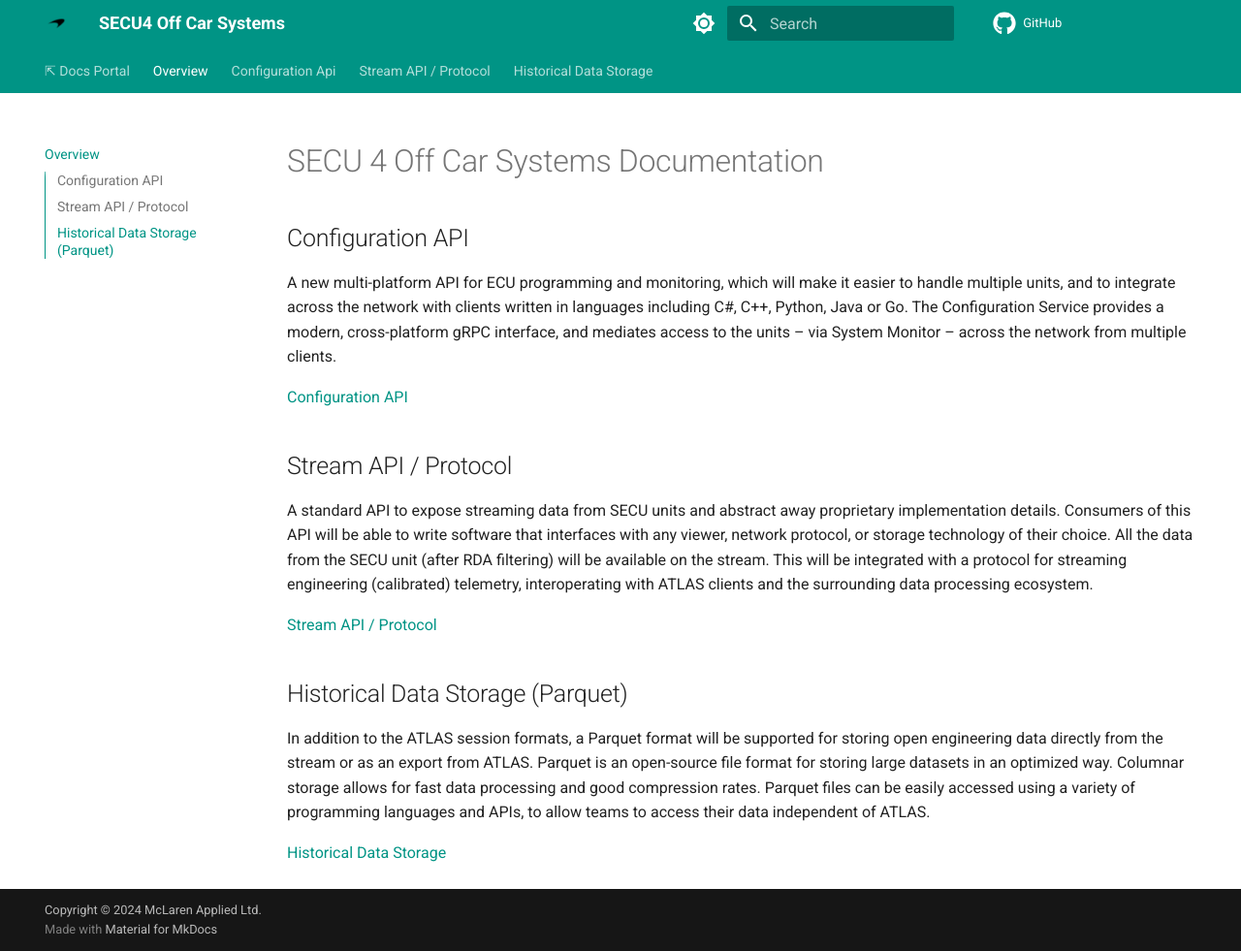
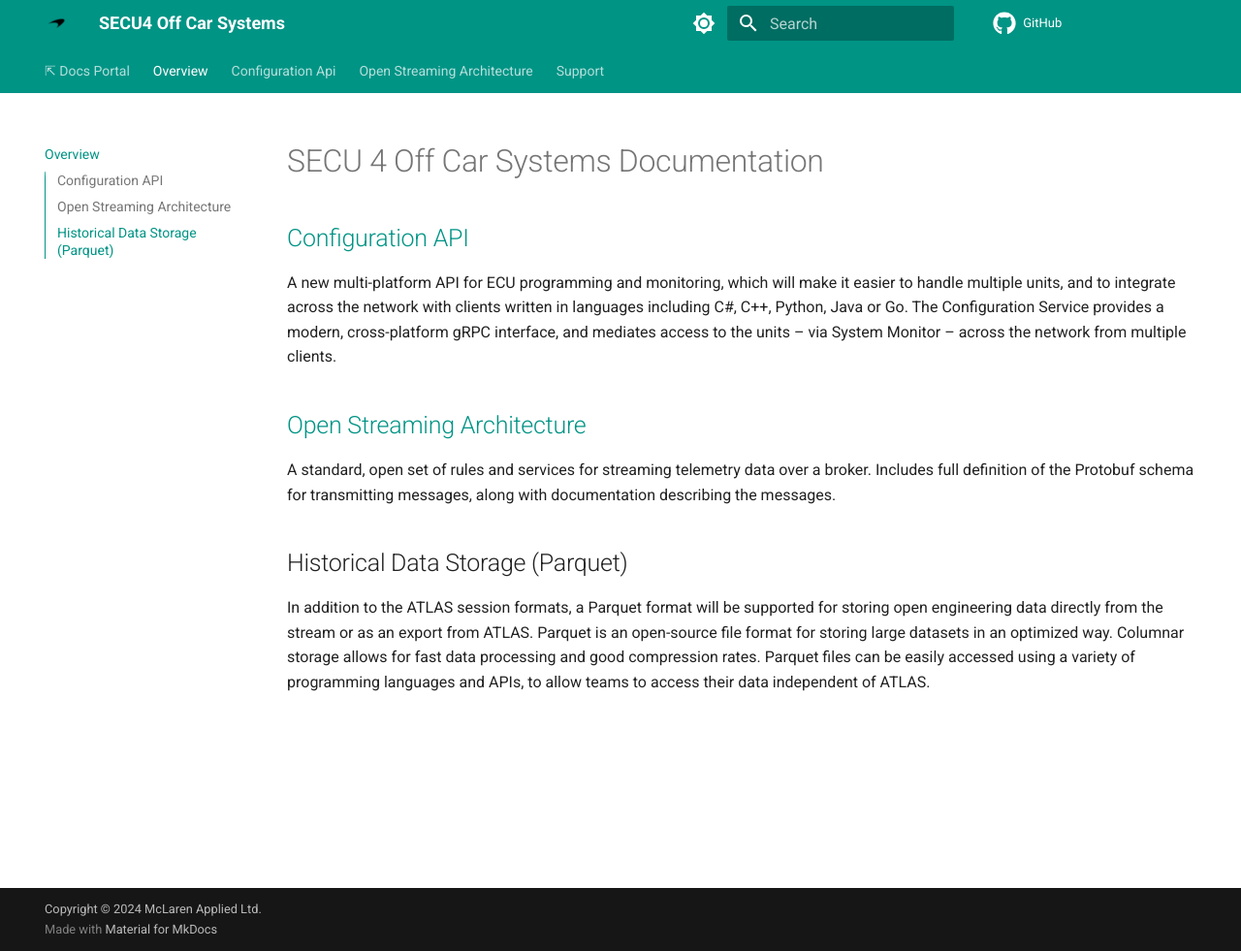
Before and after one commit to mat-docs/SECU4.Site, an MkDocs documentation site: the page built from docs/index.md, in a window 1280 px wide and 981 px high. Shown: the whole window at 97% size. Built offline with MkDocs 1.6.1 and Material for MkDocs 9.7.7, drawn with Linux system fonts in a browser that asks for light colours; comment, search, counter and statistics services are not loaded.

Commit message:
Add documentation for Streaming API (#1)
* Add documentation for Streaming API

* Rename Strean API to Open Streaming Architecture

* Add support page

* Update stream_api.md with Stream Client description

* Add Batching Responses section in stream_api.md

* Add Stream Creation Strategy section in stream_api.md

* Add link to configuration file

* Formatting, rewording, grammar.

* Update stream architecture diagram

* Remove unused files

* Rename stream_api folder to open_streaming_architecture

* Update open streaming index.md

* Rearrange Stream API changes

* Update open streaming overview

* Move Key Generation Service under Stream API

* Update Routing Service Text

* Add Stream API Local Server

* Add link to delivered components

* Rename Stream Api Container to Stream Api Server

* Remove reference to other brokers

* Update links

```diff
--- a/docs/index.md
+++ b/docs/index.md
@@ -1,24 +1,16 @@
 # SECU 4 Off Car Systems Documentation
 
-## Configuration API
+## [Configuration API](configuration_api/index.md)
 A new multi-platform API for ECU programming and monitoring, which will make it easier
 to handle multiple units, and to integrate across the network with clients written in
 languages including C#, C++, Python, Java or Go. The Configuration Service provides a
 modern, cross-platform gRPC interface, and mediates access to the units – via System
 Monitor – across the network from multiple clients.
 
-[Configuration API](configuration_api/index.md)
-
-## Stream API / Protocol
-A standard API to expose streaming data from SECU units and abstract away proprietary
-implementation details. Consumers of this API will be able to write software that
-interfaces with any viewer, network protocol, or storage technology of their choice.
-All the data from the SECU unit (after RDA filtering) will be available on the stream.
-This will be integrated with a protocol for streaming engineering (calibrated)
-telemetry, interoperating with ATLAS clients and the surrounding data processing
-ecosystem.
-
-[Stream API / Protocol](stream_api/index.md)
+## [Open Streaming Architecture](open_streaming_architecture/index.md)
+A standard, open set of rules and services for streaming telemetry data over a broker. Includes full definition of
+the Protobuf schema for transmitting messages, along with documentation describing the
+messages.
 
 ## Historical Data Storage (Parquet)
 In addition to the ATLAS session formats, a Parquet format will be supported for storing
--- a/docs/stream_api/index.md
+++ /dev/null
@@ -1 +0,0 @@
-# Stream API / Protocol
--- a/mkdocs.yml
+++ b/mkdocs.yml
@@ -44,9 +44,16 @@ nav:
       - Overview:                 configuration_api/index.md
       - Protobuf:                 https://github.com/mat-docs/System.Monitor.Configuration.API.Client.Sample/tree/main/Protos
       - Example:                  https://github.com/mat-docs/System.Monitor.Configuration.API.Client.Sample/tree/main
-  - Stream API / Protocol:        stream_api/index.md
-  - Historical Data Storage:      historic_data/index.md
 
+  - Open Streaming Architecture:
+      - Overview:                     open_streaming_architecture/index.md
+      - Stream API:
+        - Overview:                   open_streaming_architecture/stream_api/index.md
+        - Stream Client API:          open_streaming_architecture/stream_api/stream_client.md
+        - Stream Server API:          open_streaming_architecture/stream_api/stream_server.md
+        - Key Generation Service:       open_streaming_architecture/key_generation.md
+
+  - Support:                        support.md
 markdown_extensions:
   - abbr
   - admonition
```
Also changed, not shown: other parts of docs/index.md (+1 -1 lines), README.md (+1 -1 lines), docs/open_streaming_architecture/index.md (added, +49 -0 lines), docs/open_streaming_architecture/key_generation.md (added, +15 -0 lines), docs/open_streaming_architecture/stream_api/index.md (added, +38 -0 lines), docs/open_streaming_architecture/stream_api/stream_client.md (added, +15 -0 lines), docs/open_streaming_architecture/stream_api/stream_server.md (added, +52 -0 lines), docs/support.md (added, +4 -0 lines), docs/open_streaming_architecture/assets/SECU_data_dark.png (added), docs/open_streaming_architecture/assets/SECU_data_light.png (added), docs/open_streaming_architecture/assets/open_streaming.png (added), docs/open_streaming_architecture/assets/stream_architecture_dark.png (added), docs/open_streaming_architecture/assets/stream_architecture_light.png (added), 2 other files.
